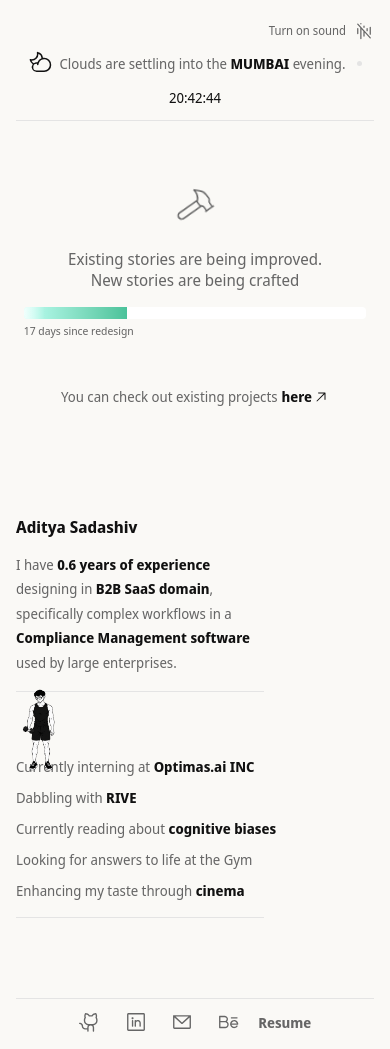
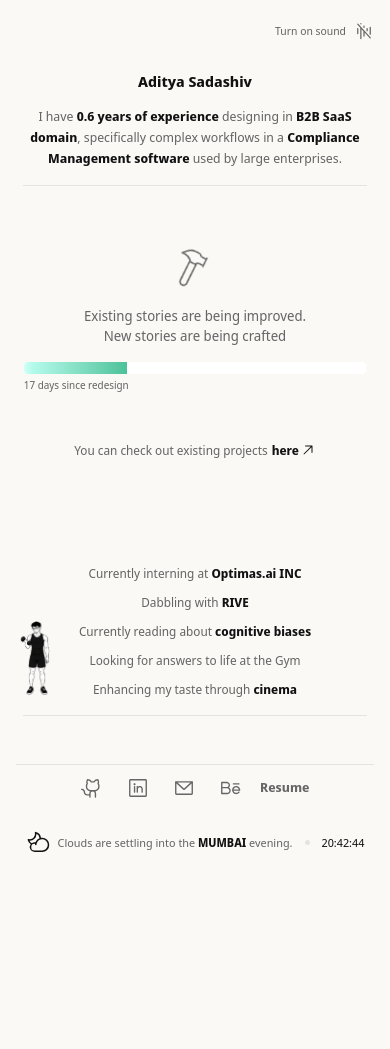
Before and after one commit to adisada44/Portfolio-Website-v2-, a React (Vite) app: page / in a window 390 px wide. After the commit the page ends 887 px from the top, so only its background shows below. Built offline with nearby package versions, Linux system fonts and the light colour scheme; no server answers.

Commit message:
Fixed mobile and tablet breakpoints

```diff
--- a/src/App.tsx
+++ b/src/App.tsx
@@ -1,7 +1,9 @@
 import { useCallback, useEffect, useRef, useState } from 'react';
 import AccessibilityMascot from './components/AccessibilityMascot';
-import ProfileRail from './components/ProfileRail';
+import MumbaiStatus from './components/MumbaiStatus';
+import { ProfileBio, ProfileInterests } from './components/ProfileRail';
 import QuickLinks from './components/QuickLinks';
+import SoundToggle from './components/SoundToggle';
 import WorkspaceGrid from './components/WorkspaceGrid';
 
 type WebkitWindow = typeof window & {
@@ -87,15 +89,22 @@ function App() {
   return (
     <div className="app-shell min-h-dvh bg-canvas text-ink">
       <div className="app-layout">
-        <div className="workspace-shell">
-          <WorkspaceGrid
-            isSoundOn={isSoundOn}
-            onSoundToggle={toggleSound}
-          />
+        <div className="sound-region">
+          <SoundToggle isSoundOn={isSoundOn} onToggle={toggleSound} />
         </div>
 
-        <ProfileRail />
+        <ProfileBio />
+
+        <div className="workspace-shell">
+          <WorkspaceGrid />
+        </div>
+
+        <ProfileInterests />
         <QuickLinks />
+
+        <div className="weather-region">
+          <MumbaiStatus />
+        </div>
       </div>
 
       <AccessibilityMascot
--- a/src/components/MumbaiStatus.tsx
+++ b/src/components/MumbaiStatus.tsx
@@ -209,7 +209,7 @@ export default function MumbaiStatus() {
     <div className="weather-status" title={weatherDetails}>
       <div className="flex items-center gap-2">
         <WeatherIcon size={24} weight="regular" aria-hidden="true" />
-        <p className="text-[14px] font-medium leading-[21px] text-copy">
+        <p className="weather-copy font-medium text-copy">
           {messageParts[0]}
           <strong className="font-bold text-ink">MUMBAI</strong>
           {messageParts[1]}
@@ -218,7 +218,7 @@ export default function MumbaiStatus() {
       <span className="weather-separator" aria-hidden="true" />
       <time
         dateTime={now.toISOString()}
-        className="tabular-nums text-[14px] font-medium leading-[21px] text-ink"
+        className="weather-time tabular-nums font-medium text-ink"
         aria-label={`Current time in Mumbai: ${time}`}
       >
         {time}
--- a/src/components/ProfileRail.tsx
+++ b/src/components/ProfileRail.tsx
@@ -20,26 +20,28 @@ const InlineLink = ({ children, href }: InlineLinkProps) => (
   </a>
 );
 
-export default function ProfileRail() {
+export function ProfileBio() {
   return (
-    <aside className="profile-rail">
-      <div className="profile-content">
-        <section className="space-y-4" aria-labelledby="profile-name">
-          <h1 id="profile-name" className="text-[16px] font-bold leading-[1.1]">
+    <section className="profile-bio space-y-4" aria-labelledby="profile-name">
+      <h1 id="profile-name" className="profile-name font-bold leading-[1.1]">
         Aditya Sadashiv
       </h1>
-          <p className="max-w-[248px] text-[14px] font-medium leading-[24.5px] text-copy lg:w-[281px] lg:max-w-none">
+      <p className="profile-bio-copy font-medium text-copy">
         I have <InlineHighlight>0.6 years of experience</InlineHighlight>{' '}
         designing in <InlineHighlight>B2B SaaS domain</InlineHighlight>,
         specifically complex workflows in a{' '}
         <InlineHighlight>Compliance Management software</InlineHighlight> used
         by large enterprises.
       </p>
-          <div className="h-px w-[248px] bg-stroke" aria-hidden="true" />
+      <div className="profile-divider h-px bg-stroke" aria-hidden="true" />
     </section>
+  );
+}
 
-        <section className="space-y-4" aria-label="Current interests">
-          <div className="flex flex-col gap-2.5 text-[14px] font-medium leading-[21px] text-copy">
+export function ProfileInterests() {
+  return (
+    <section className="profile-interests space-y-4" aria-label="Current interests">
+      <div className="profile-interests-list flex flex-col gap-2.5 font-medium text-copy">
         <p>
           Currently interning at{' '}
           <InlineLink href="https://www.optimas.ai/">Optimas.ai INC</InlineLink>
@@ -58,9 +60,7 @@ export default function ProfileRail() {
           Enhancing my taste through <InlineHighlight>cinema</InlineHighlight>
         </p>
       </div>
-          <div className="h-px w-[248px] bg-stroke" aria-hidden="true" />
+      <div className="profile-divider h-px bg-stroke" aria-hidden="true" />
     </section>
-      </div>
-    </aside>
   );
 }
--- a/src/components/QuickLinks.tsx
+++ b/src/components/QuickLinks.tsx
@@ -49,7 +49,7 @@ export default function QuickLinks() {
         </nav>
 
         <span
-          className="text-[14px] font-semibold leading-[21px] text-copy"
+          className="resume-label font-semibold text-copy"
           title="Resume link coming soon"
         >
           Resume
--- a/src/components/SoundToggle.tsx
+++ b/src/components/SoundToggle.tsx
@@ -19,7 +19,7 @@ export default function SoundToggle({
       }}
       aria-pressed={isSoundOn}
       aria-label={isSoundOn ? 'Turn off interface sounds' : 'Turn on interface sounds'}
-      className="interactive-control flex cursor-pointer items-center gap-2 text-[12px] font-medium leading-[21px] text-copy"
+      className="sound-control interactive-control flex cursor-pointer items-center gap-2 font-medium text-copy"
     >
       <span aria-hidden="true">
         {isSoundOn ? 'Turn off sound' : 'Turn on sound'}
--- a/src/components/WorkspaceGrid.tsx
+++ b/src/components/WorkspaceGrid.tsx
@@ -1,22 +1,6 @@
-import MumbaiStatus from './MumbaiStatus';
-import SoundToggle from './SoundToggle';
-
-type WorkspaceGridProps = {
-  isSoundOn: boolean;
-  onSoundToggle: () => void;
-};
-
-export default function WorkspaceGrid({
-  isSoundOn,
-  onSoundToggle,
-}: WorkspaceGridProps) {
+export default function WorkspaceGrid() {
   return (
     <main className="workspace-grid">
-      <header className="workspace-utilities">
-        <MumbaiStatus />
-        <SoundToggle isSoundOn={isSoundOn} onToggle={onSoundToggle} />
-      </header>
-
       <section className="workspace-status">
         <div className="workspace-empty-state">
           <span className="hammer-motion" aria-hidden="true">
@@ -25,7 +9,7 @@ export default function WorkspaceGrid({
 
           <div className="workspace-empty-content">
             <div className="workspace-story">
-              <p className="text-[16px] font-medium leading-[21px] text-copy">
+              <p className="workspace-story-copy font-medium text-copy">
                 Existing stories are being improved. New stories are being crafted
               </p>
 
@@ -42,13 +26,13 @@ export default function WorkspaceGrid({
                     <div className="progress-runner" aria-hidden="true" />
                   </div>
                 </div>
-                <p className="text-[11px] font-normal leading-[15px] text-copy">
+                <p className="progress-caption font-normal text-copy">
                   17 days since redesign
                 </p>
               </div>
             </div>
 
-            <div className="project-link-row text-[14px] font-medium leading-[21px] text-copy">
+            <div className="project-link-row font-medium text-copy">
               <span>You can check out existing projects</span>
               <a
                 href="https://www.behance.net/adityasadashiv"
--- a/src/index.css
+++ b/src/index.css
@@ -24,7 +24,7 @@
 
   body {
     margin: 0;
-    min-width: 320px;
+    min-width: 0;
     min-height: 100vh;
     background: var(--color-canvas);
     color: var(--color-ink);
@@ -56,20 +56,50 @@
     flex-direction: column;
   }
 
-  .profile-rail {
-    position: relative;
+  .sound-region {
     display: flex;
-    min-height: 0;
     width: 100%;
-    flex-shrink: 0;
-    flex-direction: column;
-    padding: clamp(48px, 8vw, 80px) clamp(16px, 4vw, 28px);
+    justify-content: flex-end;
+    padding: clamp(20px, 4vw, 28px) clamp(16px, 4vw, 28px) 0;
   }
 
-  .profile-content {
+  .profile-bio,
+  .profile-interests {
     display: flex;
+    width: 100%;
     flex-direction: column;
-    gap: clamp(64px, 10vw, 88px);
+    align-items: center;
+    text-align: center;
+  }
+
+  .profile-bio {
+    padding: clamp(32px, 6vw, 56px) clamp(20px, 6vw, 48px) 0;
+  }
+
+  .profile-interests {
+    padding: clamp(48px, 8vw, 72px) clamp(20px, 6vw, 48px) 0;
+  }
+
+  .profile-name {
+    font-size: clamp(15px, 1.75vw, 16px);
+  }
+
+  .profile-bio-copy {
+    width: min(100%, 480px);
+    font-size: clamp(13px, 1.55vw, 14px);
+    line-height: clamp(21px, 2.8vw, 24.5px);
+    text-wrap: balance;
+  }
+
+  .profile-interests-list {
+    width: min(100%, 520px);
+    align-items: center;
+    font-size: clamp(12.5px, 1.55vw, 14px);
+    line-height: clamp(19px, 2.4vw, 21px);
+  }
+
+  .profile-divider {
+    width: min(100%, 360px);
   }
 
   .workspace-shell {
@@ -84,35 +114,13 @@
     display: flex;
     min-height: 0;
     flex-direction: column;
-    padding: clamp(20px, 4vw, 28px) clamp(16px, 4vw, 28px) 0;
-  }
-
-  .workspace-utilities {
-    position: relative;
-    z-index: 10;
-    display: grid;
-    grid-template-columns: minmax(0, 1fr) auto;
-    align-items: center;
-    gap: 10px clamp(16px, 3vw, 40px);
-    border-bottom: 1px solid var(--color-stroke);
-    padding-bottom: clamp(12px, 2vw, 16px);
-  }
-
-  .workspace-utilities > .weather-status {
-    grid-column: 1 / -1;
-    grid-row: 2;
-    justify-self: center;
-  }
-
-  .workspace-utilities > .interactive-control {
-    grid-column: 2;
-    grid-row: 1;
+    padding-inline: clamp(16px, 4vw, 28px);
   }
 
   .workspace-status {
     z-index: 1;
     width: 100%;
-    padding: clamp(64px, 10vw, 112px) clamp(4px, 2vw, 20px);
+    padding: clamp(56px, 9vw, 96px) clamp(4px, 2vw, 20px);
     text-align: center;
   }
 
@@ -140,6 +148,16 @@
     gap: clamp(16px, 3vw, 18px);
   }
 
+  .workspace-story-copy {
+    font-size: clamp(14px, 1.75vw, 16px);
+    line-height: clamp(20px, 2.4vw, 21px);
+  }
+
+  .progress-caption {
+    font-size: clamp(10.5px, 1.2vw, 11px);
+    line-height: 15px;
+  }
+
   .workspace-story > p { text-wrap: balance; }
 
   .project-link-row {
@@ -149,6 +167,8 @@
     gap: 4px;
     max-width: min(100%, 360px);
     flex-wrap: wrap;
+    font-size: clamp(12.5px, 1.55vw, 14px);
+    line-height: clamp(19px, 2.4vw, 21px);
     text-wrap: balance;
   }
 
@@ -161,8 +181,7 @@
     align-items: center;
     gap: clamp(12px, 2vw, 16px);
     margin-top: auto;
-    padding: clamp(32px, 6vw, 56px) clamp(16px, 4vw, 28px)
-      calc(16px + env(safe-area-inset-bottom, 0px));
+    padding: clamp(48px, 8vw, 72px) clamp(16px, 4vw, 28px) 16px;
   }
 
   .workspace-footer-divider {
@@ -178,6 +197,21 @@
     gap: clamp(18px, 5vw, 32px);
   }
 
+  .resume-label {
+    font-size: clamp(13px, 1.55vw, 14px);
+    line-height: 21px;
+  }
+
+  .weather-region {
+    display: flex;
+    min-height: calc(72px + env(safe-area-inset-bottom, 0px));
+    width: 100%;
+    align-items: flex-start;
+    justify-content: center;
+    padding: 16px clamp(16px, 4vw, 28px)
+      calc(24px + env(safe-area-inset-bottom, 0px));
+  }
+
   .weather-status {
     display: flex;
     min-width: 0;
@@ -189,6 +223,17 @@
   }
 
   .weather-status p { text-wrap: balance; }
+
+  .weather-copy,
+  .weather-time {
+    font-size: clamp(11.5px, 1.45vw, 14px);
+    line-height: clamp(18px, 2.2vw, 21px);
+  }
+
+  .sound-control {
+    font-size: clamp(11px, 1.2vw, 12px);
+    line-height: 21px;
+  }
 
   .weather-separator {
     width: 5px;
@@ -280,18 +325,18 @@
   .mascot-control {
     position: fixed;
     z-index: 50;
-    bottom: calc(72px + env(safe-area-inset-bottom, 0px));
+    bottom: calc(148px + env(safe-area-inset-bottom, 0px));
     left: env(safe-area-inset-left, 0px);
-    width: 84px;
-    height: 108px;
+    width: 76px;
+    height: 98px;
   }
 
   .mascot-button {
     position: absolute;
     z-index: 2;
     inset: 0;
-    width: 84px;
-    height: 108px;
+    width: 76px;
+    height: 98px;
     cursor: pointer;
     transform-origin: bottom left;
     transition: transform 180ms var(--ease-out);
@@ -498,10 +543,11 @@ html[data-focus="enhanced"] button:focus-visible {
   outline-offset: 5px;
 }
 
-html[data-text-size="large"] .profile-rail p,
+html[data-text-size="large"] .profile-bio p,
+html[data-text-size="large"] .profile-interests p,
 html[data-text-size="large"] .workspace-status p,
 html[data-text-size="large"] .weather-status,
-html[data-text-size="large"] .workspace-utilities button {
+html[data-text-size="large"] .sound-region button {
   font-size: 16px;
   line-height: 1.6;
 }
@@ -513,39 +559,69 @@ html[data-text-size="large"] .workspace-utilities button {
   }
 
   .app-layout {
+    position: relative;
     display: grid;
     height: 100%;
     min-height: 0;
     grid-template-columns: clamp(280px, 34vw, 343px) minmax(0, 1fr);
-    grid-template-rows: minmax(0, 1fr) auto;
+    grid-template-rows: auto minmax(0, 1fr) auto;
     grid-template-areas:
-      "profile workspace"
-      "profile footer";
+      "bio workspace"
+      "interests workspace"
+      "interests footer";
   }
 
-  .profile-rail {
-    grid-area: profile;
-    min-height: 0;
-    height: 100%;
-    overflow: hidden;
-    padding: 24px 20px;
+  .profile-bio,
+  .profile-interests {
+    align-items: flex-start;
+    text-align: left;
   }
 
-  .profile-content {
-    flex: 1;
-    gap: 120px;
-    min-height: 0;
-    overflow-y: auto;
-    padding-right: 12px;
-    scrollbar-width: none;
+  .profile-bio {
+    grid-area: bio;
+    padding: 24px 20px 0;
   }
 
-  .profile-content::-webkit-scrollbar { display: none; }
+  .profile-interests {
+    grid-area: interests;
+    align-self: start;
+    padding: 82px 20px 0;
+  }
+
+  .profile-name { font-size: 16px; }
+
+  .profile-bio-copy {
+    width: 281px;
+    font-size: 14px;
+    line-height: 24.5px;
+    text-wrap: wrap;
+  }
+
+  .profile-interests-list {
+    width: auto;
+    align-items: flex-start;
+    font-size: 14px;
+    line-height: 21px;
+  }
+
+  .profile-divider { width: 248px; }
 
   .workspace-shell {
     grid-area: workspace;
+    position: relative;
     min-height: 0;
     height: 100%;
+  }
+
+  .workspace-shell::before {
+    position: absolute;
+    z-index: 9;
+    top: 64px;
+    right: 28px;
+    left: 28px;
+    height: 1px;
+    background: var(--color-stroke);
+    content: "";
   }
 
   .workspace-grid {
@@ -557,23 +633,23 @@ html[data-text-size="large"] .workspace-utilities button {
     padding: 92px 28px 24px;
   }
 
-  .workspace-utilities {
+  .sound-region {
     position: absolute;
+    z-index: 20;
     top: 24px;
     right: 28px;
-    left: 28px;
-    display: flex;
-    align-items: center;
-    justify-content: flex-end;
-    gap: clamp(16px, 3vw, 40px);
-    padding-bottom: 16px;
+    width: auto;
+    padding: 0;
   }
 
-  .workspace-utilities > .weather-status,
-  .workspace-utilities > .interactive-control {
-    grid-column: auto;
-    grid-row: auto;
-    justify-self: auto;
+  .weather-region {
+    position: absolute;
+    z-index: 20;
+    top: 24px;
+    right: clamp(190px, 16vw, 220px);
+    min-height: 0;
+    width: auto;
+    padding: 0;
   }
 
   .workspace-status {
@@ -582,9 +658,21 @@ html[data-text-size="large"] .workspace-utilities button {
     padding: 0 20px;
   }
 
+  .workspace-story-copy {
+    font-size: 16px;
+    line-height: 21px;
+  }
+
+  .progress-caption {
+    font-size: 11px;
+    line-height: 15px;
+  }
+
   .project-link-row {
     max-width: none;
     flex-wrap: nowrap;
+    font-size: 14px;
+    line-height: 21px;
   }
 
   .workspace-footer {
@@ -596,10 +684,26 @@ html[data-text-size="large"] .workspace-utilities button {
 
   .quick-links-row { gap: 32px; }
 
+  .resume-label {
+    font-size: 14px;
+    line-height: 21px;
+  }
+
   .weather-status {
     flex-wrap: nowrap;
     justify-content: flex-start;
     text-align: left;
+  }
+
+  .weather-copy,
+  .weather-time {
+    font-size: 14px;
+    line-height: 21px;
+  }
+
+  .sound-control {
+    font-size: 12px;
+    line-height: 21px;
   }
 
   .mascot-control {
```
Lines whose indentation alone changed are shown as unchanged.
